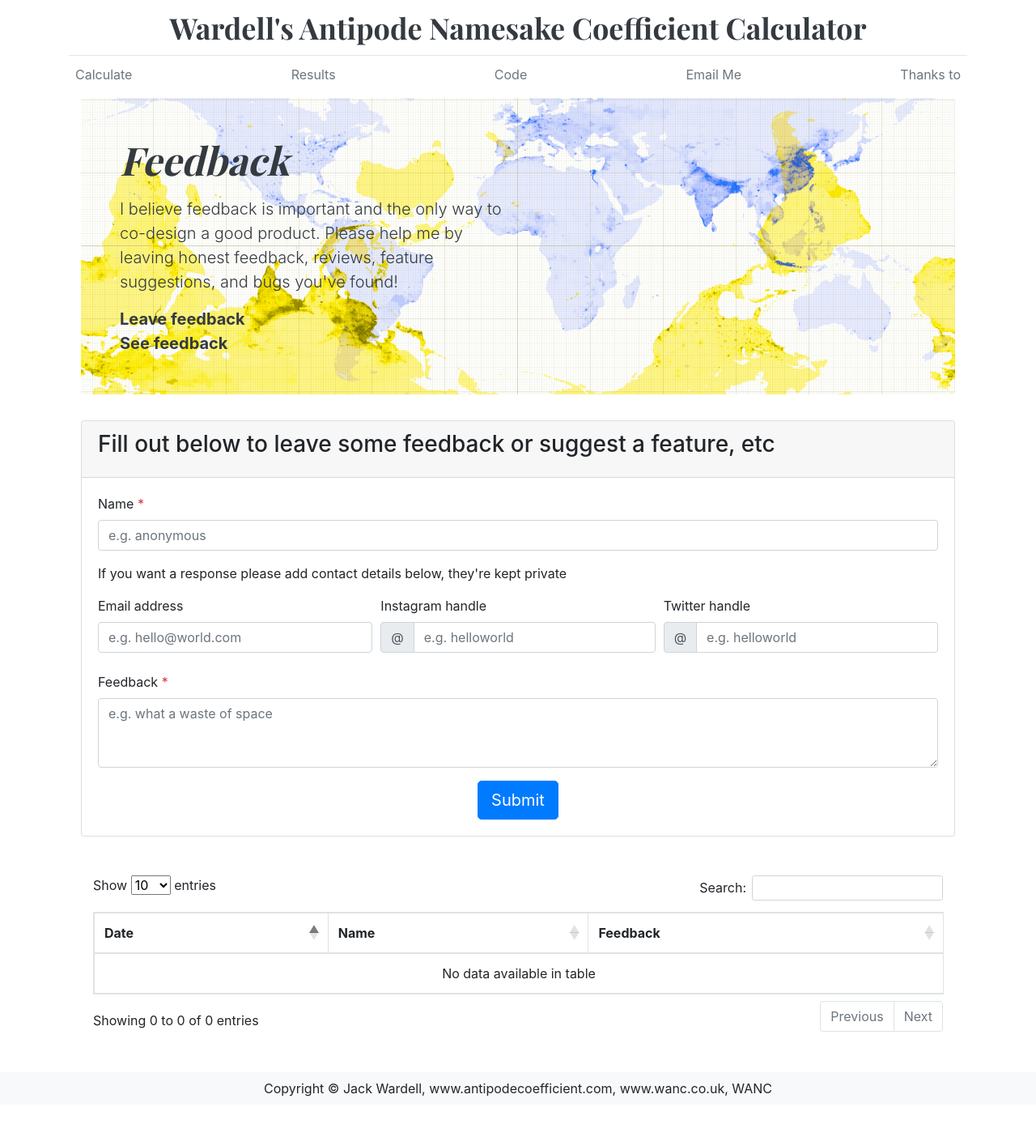
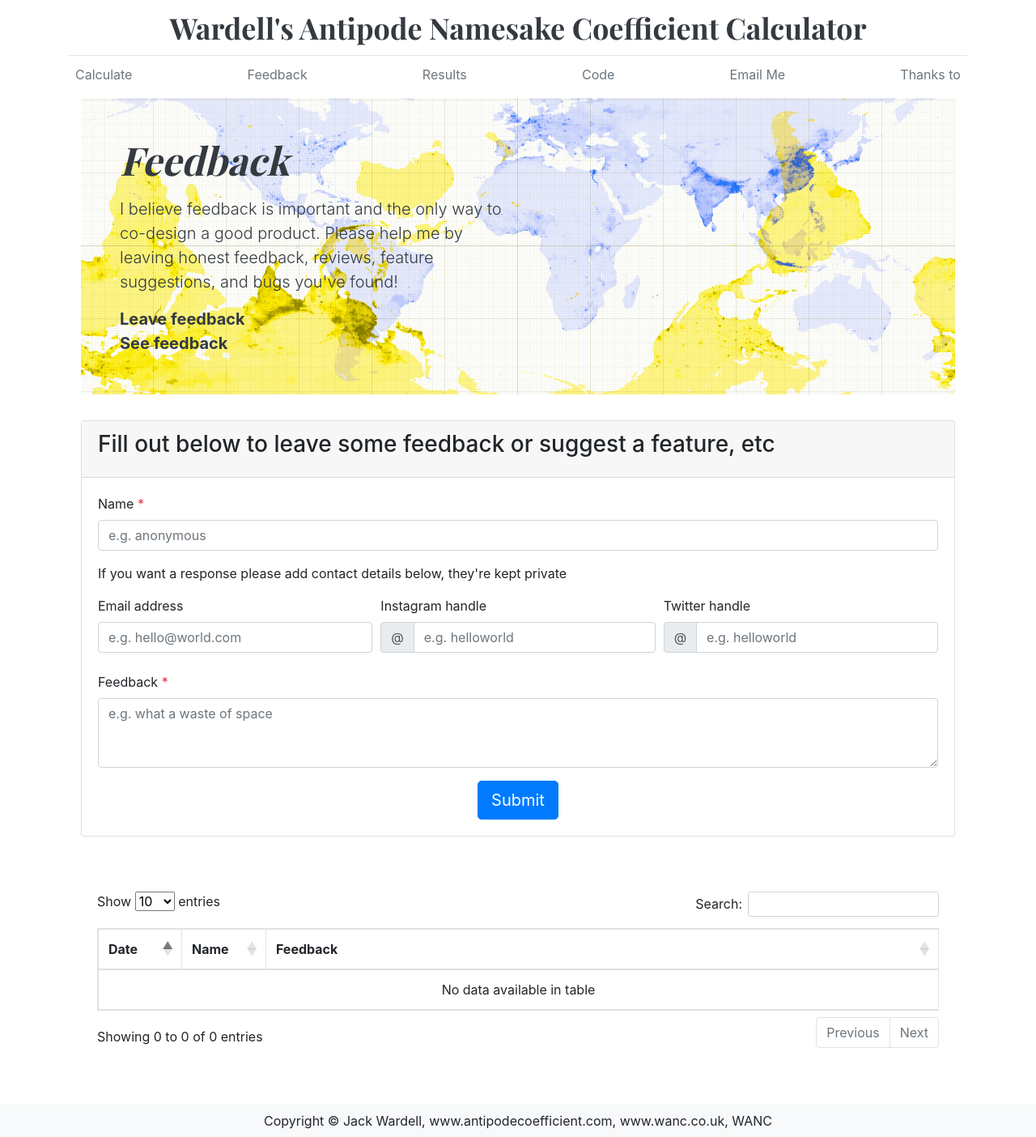
Before and after one commit to jackwardell/Antipodal, a Flask app: page /feedback in a window 1280 px wide. Shown: the whole page at 81% size. Before the commit the page ends 1354 px from the top, so only its background shows below. Run offline with Flask 2, Linux system fonts and the light colour scheme; data that the repository does not hold is empty; some libraries are stand-ins or nearby versions.

Commit message:
adding feedback pt 2

```diff
--- a/antipodal/templates/base.html
+++ b/antipodal/templates/base.html
@@ -54,7 +54,7 @@
     <div class="nav-scroller py-1 mb-2">
         <nav class="nav d-flex justify-content-between">
             <a class="p-2 text-muted" href="{{ url_for("views.home") }}">Calculate</a>
-{#            <a class="p-2 text-muted" href="#">About</a>#}
+            <a class="p-2 text-muted" href="{{ url_for("views.feedback") }}">Feedback</a>
             <a class="p-2 text-muted" href="{{ url_for("views.results") }}">Results</a>
             <a class="p-2 text-muted" target="_blank" href="https://github.com/jackwardell/Antipodal">Code</a>
             <a class="p-2 text-muted" target="_blank" href="mailto:jackwardell@me.com">Email Me</a>
--- a/antipodal/templates/feedback.html
+++ b/antipodal/templates/feedback.html
@@ -81,16 +81,18 @@
         </section>
 
         <section class="mb-5" id="see_feedback">
-            <div class="col-12">
+            <div class="card border-0">
+                <div class="card-body">
                     <table class="table table-bordered" id="results_table">
                         <thead>
                         <tr>
-                        <th scope="col">Date</th>
-                        <th scope="col">Name</th>
-                        <th scope="col">Feedback</th>
+                            <th scope="col" style="width: 10%">Date</th>
+                            <th scope="col" style="width: 10%">Name</th>
+                            <th scope="col" style="width: 80%">Feedback</th>
                         </tr>
                         </thead>
                     </table>
+                </div>
             </div>
         </section>
     </div>
```
Lines whose indentation alone changed are shown as unchanged.
